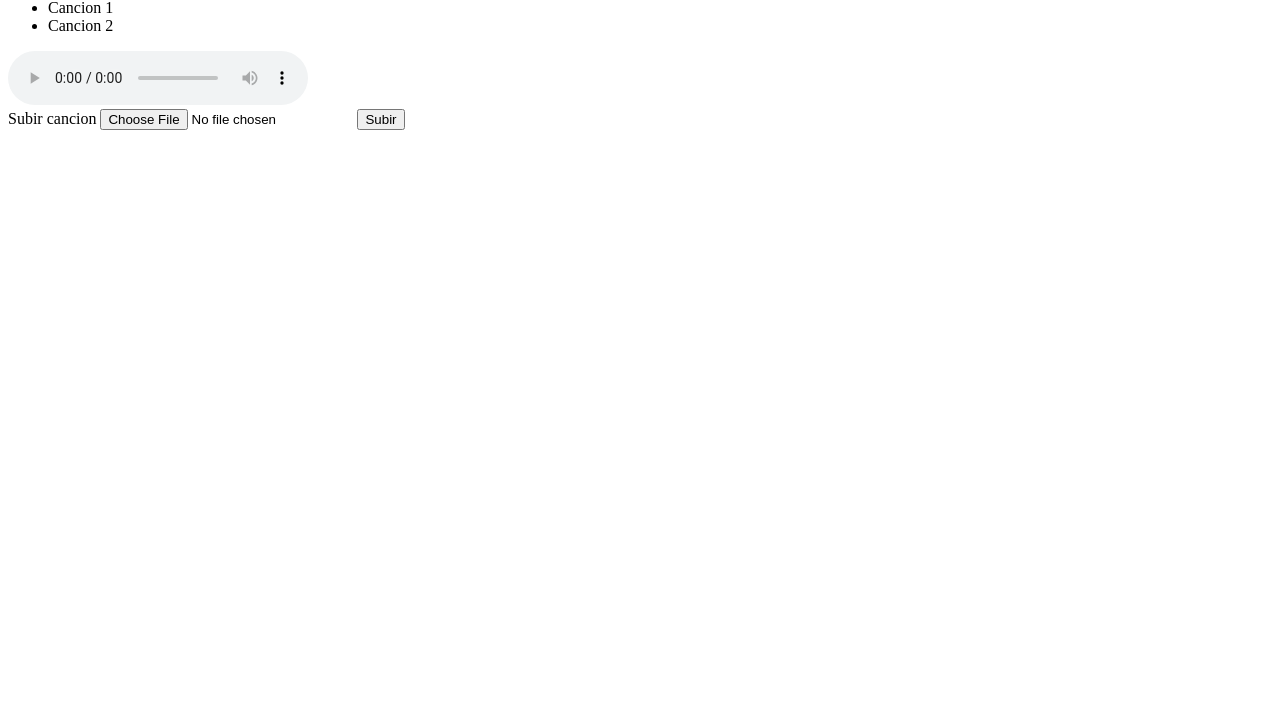
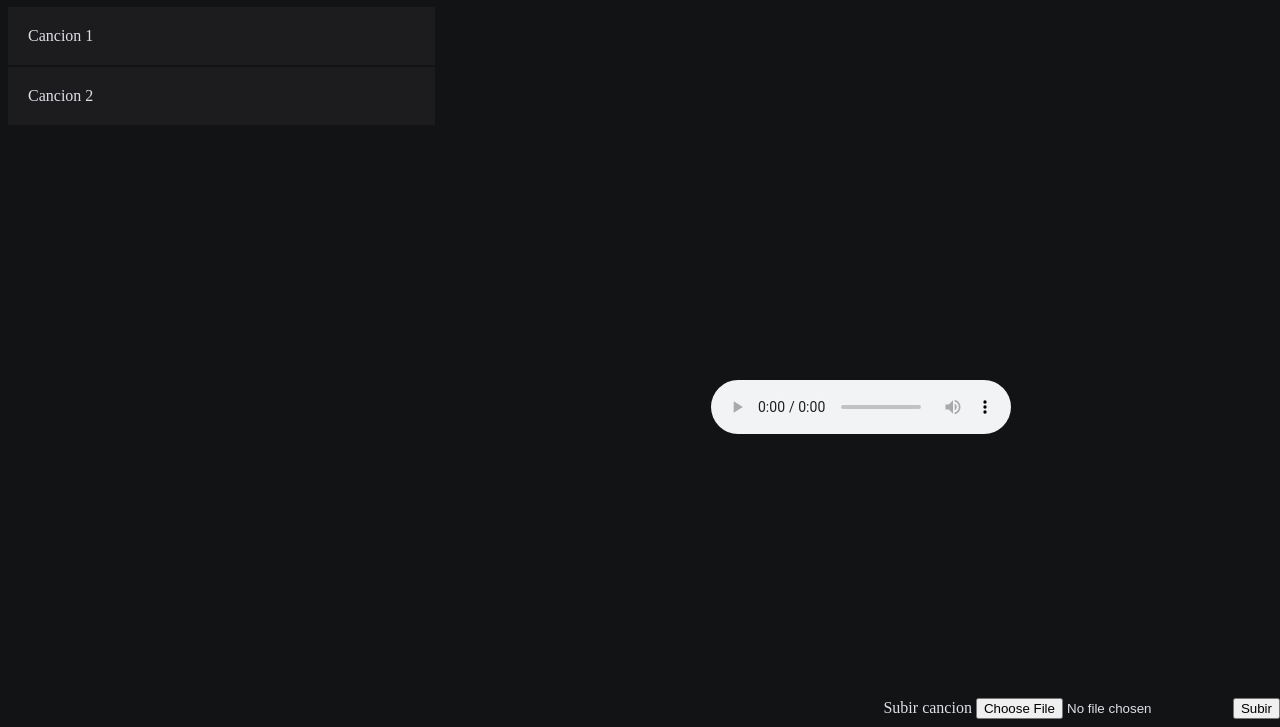
Before and after one commit to zkmark/streaming-musica-nodejs, a website: page index.html in a window 1280 px wide. Shown: the part 81-808 px from the top of the page. Drawn offline with nearby package versions, Linux system fonts and the light colour scheme; no server answers.

Commit message:
14 15 - Aplicar Estilos

```diff
--- a/index.html
+++ b/index.html
@@ -2,10 +2,12 @@
 <html lang="es">
 <head>
 	<meta charset="UTF-8">
+	<meta name="viewport" content="width=device-width, initial-scale=1.0">
 	<title>Reproductor Música</title>
+	<link rel="stylesheet" href="/css/main.css">
 </head>
 <body>
-	<h1>Titulo hola</h1>
+	<h1>Reproductor Música NodeJs</h1>
 	<div class="app">
 		<div class="contenedor-izquierdo">
 			<ul class="lista-canciones">
@@ -17,7 +19,7 @@
 				</li>
 			</ul>
 		</div>
-	</div>
+
 		<div class="contenedor-derecho">
 			<audio src="/canciones/take_you.mp3" class="audio" id="audio" controls></audio>
 		</div>
@@ -27,6 +29,7 @@
 			<input type="file" name="cancion" />
 			<input type="submit" value="Subir">
 		</form>
+	</div>
 	<script type="text/javascript" src="/jquery/jquery.js"></script>
 	<script type="text/javascript" src="/js/main.js"></script>
 </body>
--- /dev/null
+++ b/public/css/main.css
@@ -0,0 +1,68 @@
+html, body {
+  height: 100%;
+  width: 100%;
+  overflow: hidden;
+  background: #121314;
+  color: #dfe0e6;
+}
+
+.app {
+  height: 100%;
+  width: 100%;
+  display: flex;
+}
+
+.contenedor-izquierdo {
+  flex: 1;
+  overflow-y: scroll;
+}
+
+.lista-canciones {
+  list-style: none;
+  margin: 0;
+  padding: 0;
+}
+
+.cancion {
+  padding: 20px;
+  background: #1c1c1f;
+  border-bottom: 2px solid #121314;
+  cursor: pointer;
+}
+
+.cancion:hover {
+  opacity: 0.8;
+}
+
+.contenedor-derecho {
+  flex: 2;
+  display: flex;
+  justify-content: center;
+  flex-direction: column;
+  align-items: center;
+}
+
+.upload-form {
+  position: absolute;
+  bottom: 0;
+  right: 0;
+}
+
+@media (max-width: 600px) {
+  .app {
+    flex-direction: column;
+  }
+
+  .contenedor-izquierdo {
+    flex: 3;
+  }
+
+  .contenedor-derecho {
+    flex: 1;
+  }
+
+  .upload-form {
+    display: none;
+  }
+
+}
```
Lines whose indentation alone changed are shown as unchanged.
